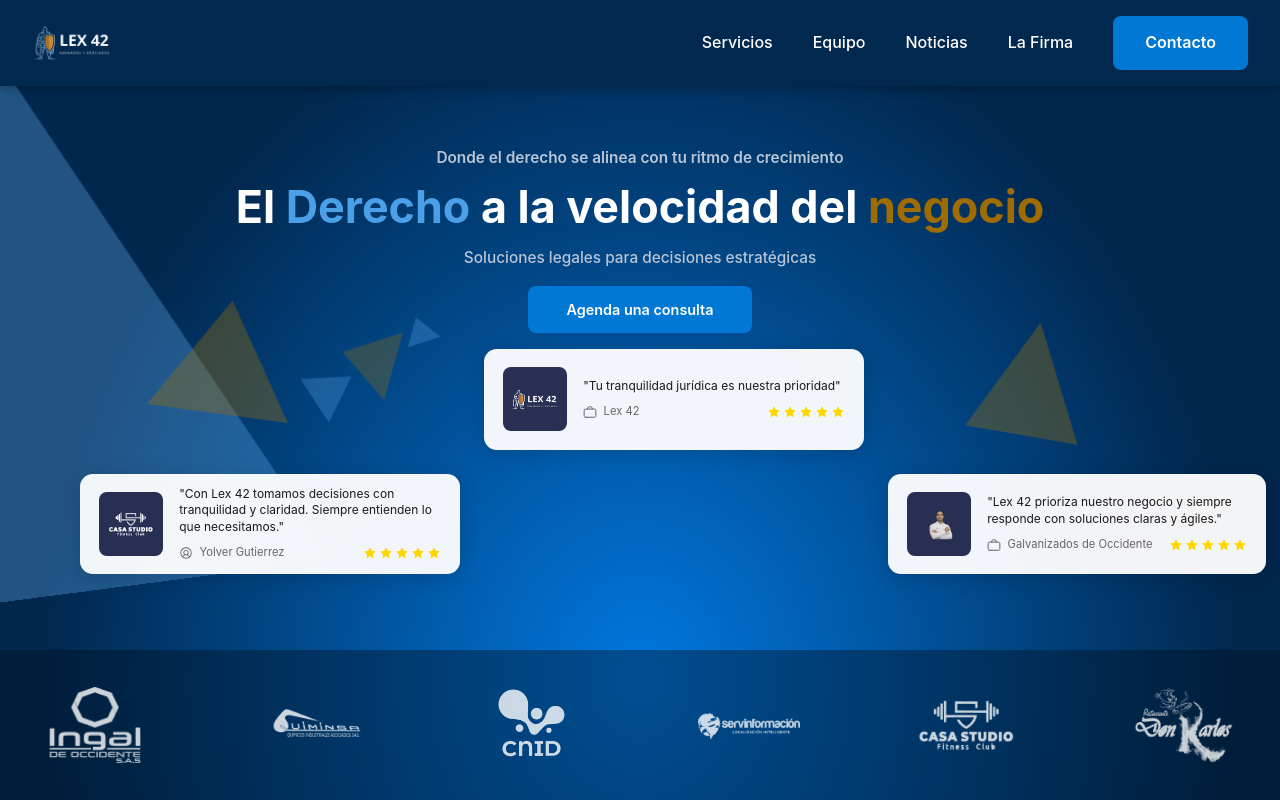
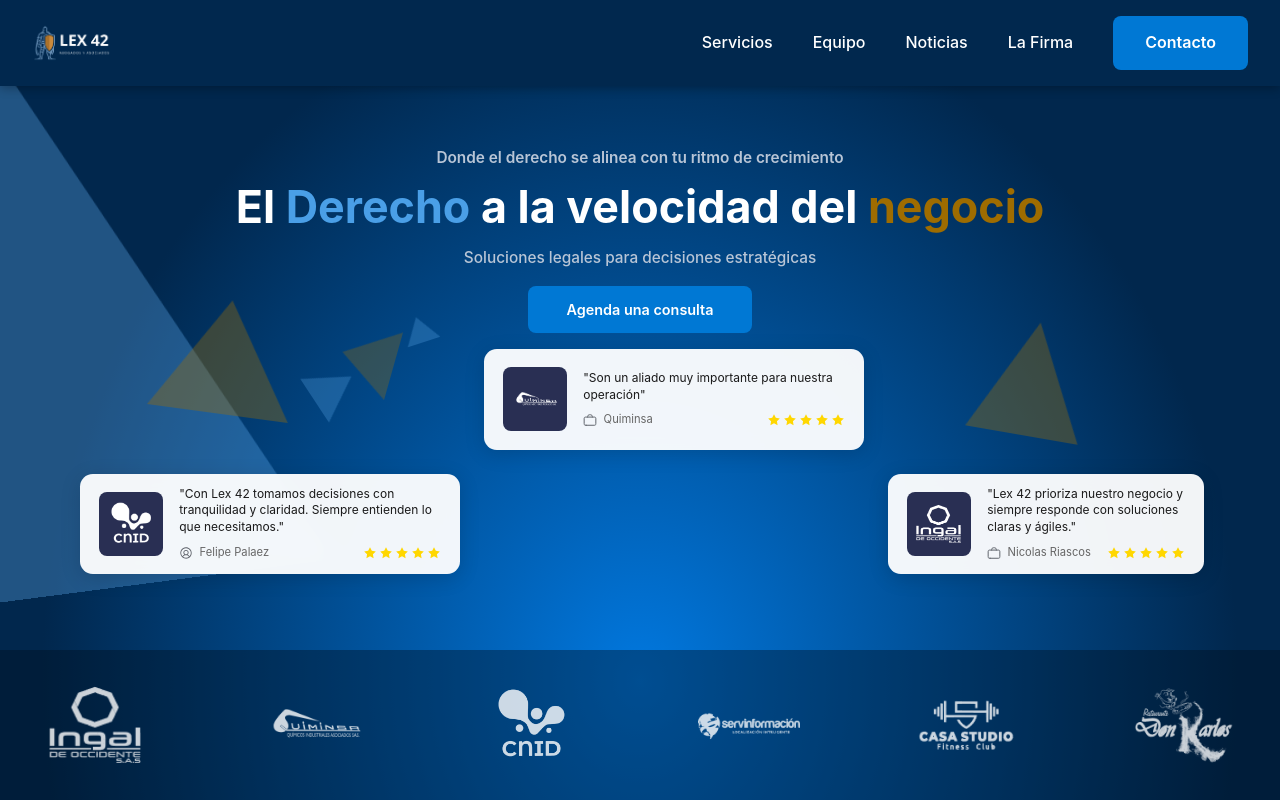
Before and after one commit to CarlosCodify/Lex42-ui, an Angular app: page / in a window 1280 px wide. Shown: the top 800 px of the page. Built offline with nearby package versions, Linux system fonts and the light colour scheme.

Commit message:
Update Angular configuration for component style size limits and refresh Firebase hosting cache. Modify home component testimonials to reflect new client feedback and update associated avatar images.

```diff
--- a/angular.json
+++ b/angular.json
@@ -40,8 +40,8 @@
                 },
                 {
                   "type": "anyComponentStyle",
-                  "maximumWarning": "4kB",
-                  "maximumError": "8kB"
+                  "maximumWarning": "10kB",
+                  "maximumError": "15kB"
                 }
               ],
               "outputHashing": "all"
--- a/src/app/features/home/home.component.ts
+++ b/src/app/features/home/home.component.ts
@@ -23,9 +23,9 @@
   protected readonly testimonials = signal<Testimonial[]>([
     {
       id: 1,
-      avatar: '/assets/images/testimonials/avatar-2.png',
-      quote: 'Tu tranquilidad jurídica es nuestra prioridad',
-      author: 'Lex 42',
+      avatar: '/assets/images/clients/quimisa.png',
+      quote: 'Son un aliado muy importante para nuestra operación',
+      author: 'Quiminsa',
       company: '',
       rating: 5,
       position: {},
@@ -33,9 +33,9 @@
     },
     {
       id: 2,
-      avatar: '/assets/images/testimonials/avatar-1.svg',
+      avatar: '/assets/images/clients/cnid.png',
       quote: 'Con Lex 42 tomamos decisiones con tranquilidad y claridad. Siempre entienden lo que necesitamos.',
-      author: 'Yolver Gutierrez',
+      author: 'Felipe Palaez',
       company: '',
       rating: 5,
       position: {},
@@ -43,9 +43,9 @@
     },
     {
       id: 3,
-      avatar: '/assets/images/testimonials/avatar-3.png',
+      avatar: '/assets/images/clients/ingeal.png',
       quote: 'Lex 42 prioriza nuestro negocio y siempre responde con soluciones claras y ágiles.',
-      author: 'Galvanizados de Occidente',
+      author: 'Nicolas Riascos',
       company: '',
       rating: 5,
       position: {},
```
